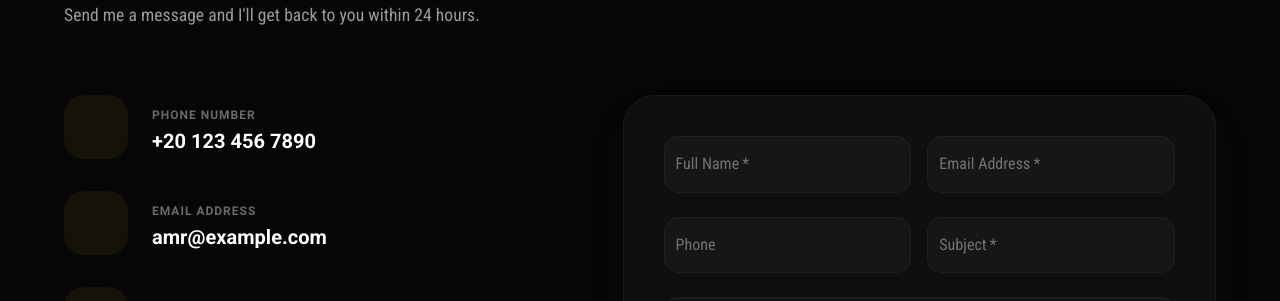
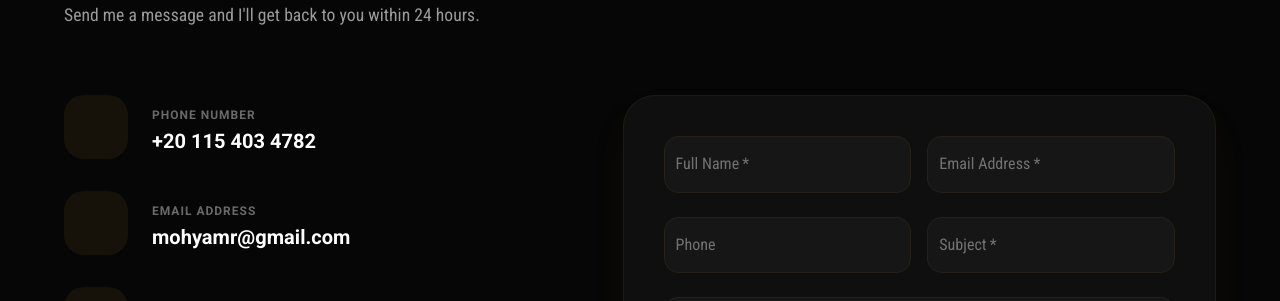
Before and after one commit to shrief232/amro-frontend, a Next.js app: page / in a window 1280 px wide. Shown: the part 4960-5261 px from the top of the page. Built offline with nearby package versions, Linux system fonts and the light colour scheme; no server answers; some icons are missing.

Commit message:
Add Real contacts Info

```diff
--- a/src/components/sections/Contact1.tsx
+++ b/src/components/sections/Contact1.tsx
@@ -23,15 +23,15 @@ const goldColor = "#a67c32";
 const contacts = [
     {
         label: "Phone Number",
-        value: "+20 123 456 7890",
+        value: "+20 115 403 4782",
         icon: "solar:phone-calling-bold-duotone",
-        link: "tel:+201234567890",
+        link: "tel:+20 115 403 4782",
     },
     {
         label: "Email Address",
-        value: "amr@example.com",
+        value: "mohyamr@gmail.com",
         icon: "solar:letter-bold-duotone",
-        link: "mailto:amr@example.com",
+        link: "mohyamr@gmail.com",
     },
     {
         label: "LinkedIn",
```
